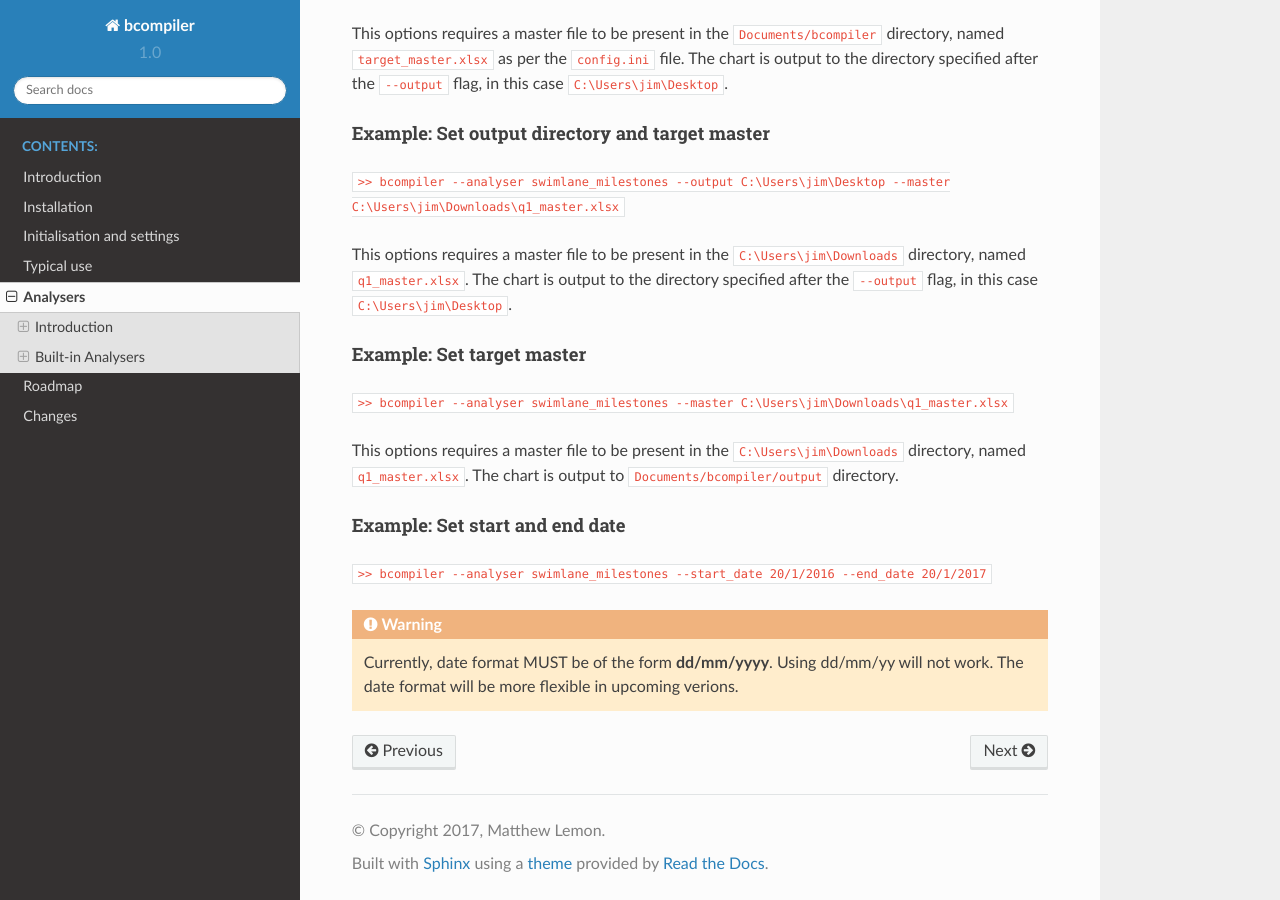
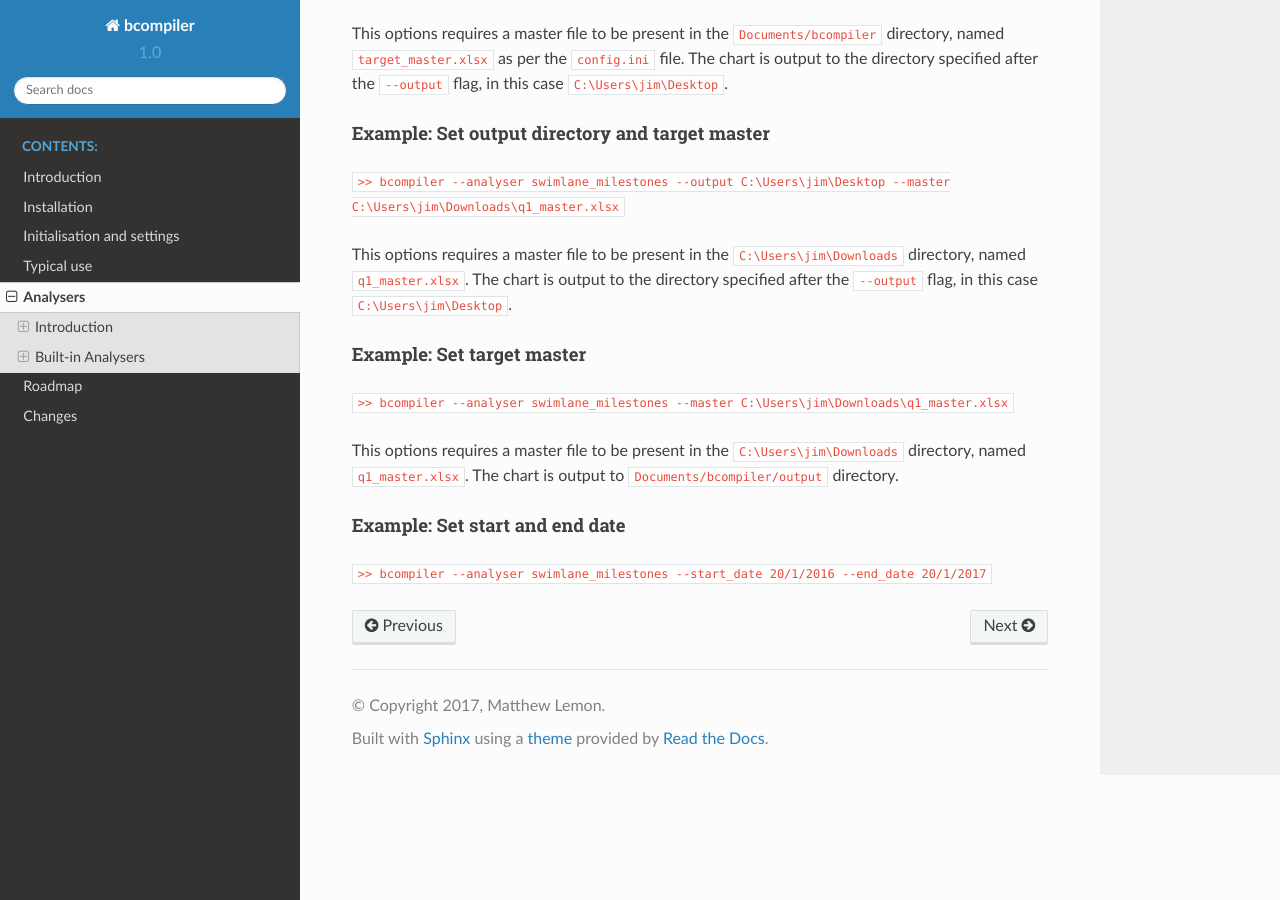
Before and after one commit to yulqen/bcompiler, a Sphinx documentation site: the page built from docs/analysers.rst, in a window 1280 px wide and 900 px high, scrolled down 2892 px. Built offline with Sphinx 7.4.7 and the Read the Docs theme 2.0.0, drawn with Linux system fonts in a browser that asks for light colours.

Commit message:
removed warning in docs about use of two digit year format in commandline opts

```diff
--- a/docs/analysers.rst
+++ b/docs/analysers.rst
@@ -162,8 +162,3 @@ Example: Set start and end date
 
 ``>> bcompiler --analyser swimlane_milestones --start_date 20/1/2016 --end_date
 20/1/2017``
-
-.. warning::
-
-    Currently, date format MUST be of the form **dd/mm/yyyy**. Using dd/mm/yy will not
-    work. The date format will be more flexible in upcoming verions.
```
